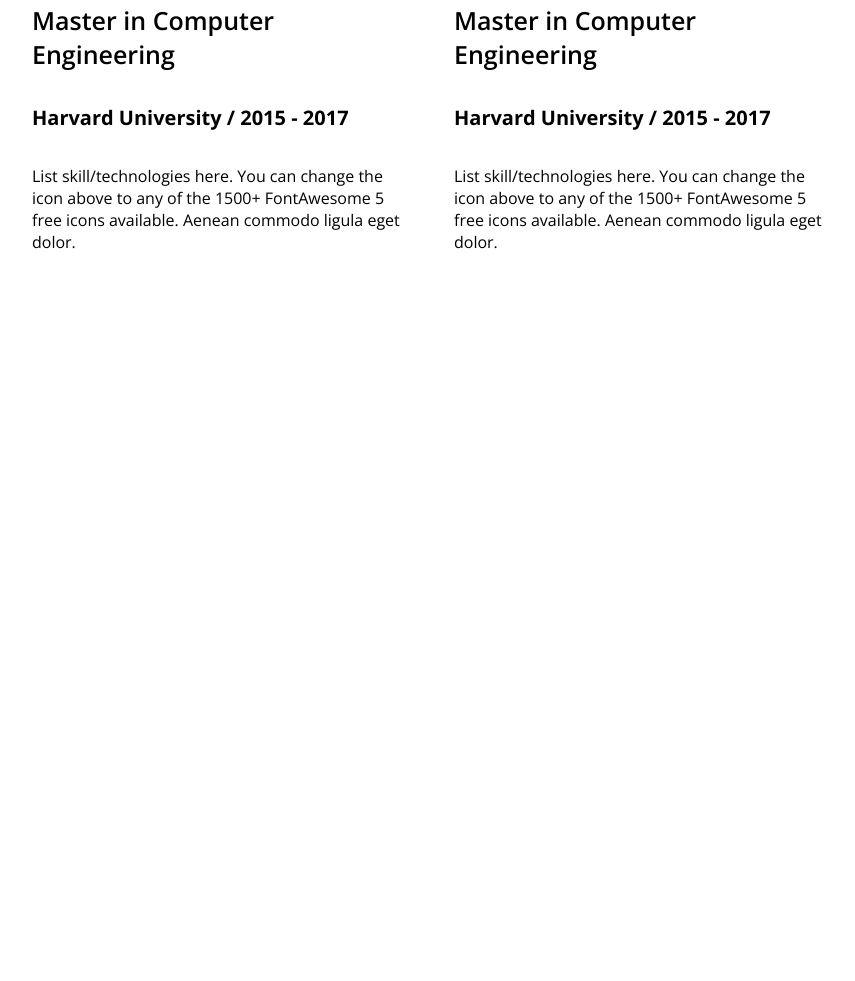
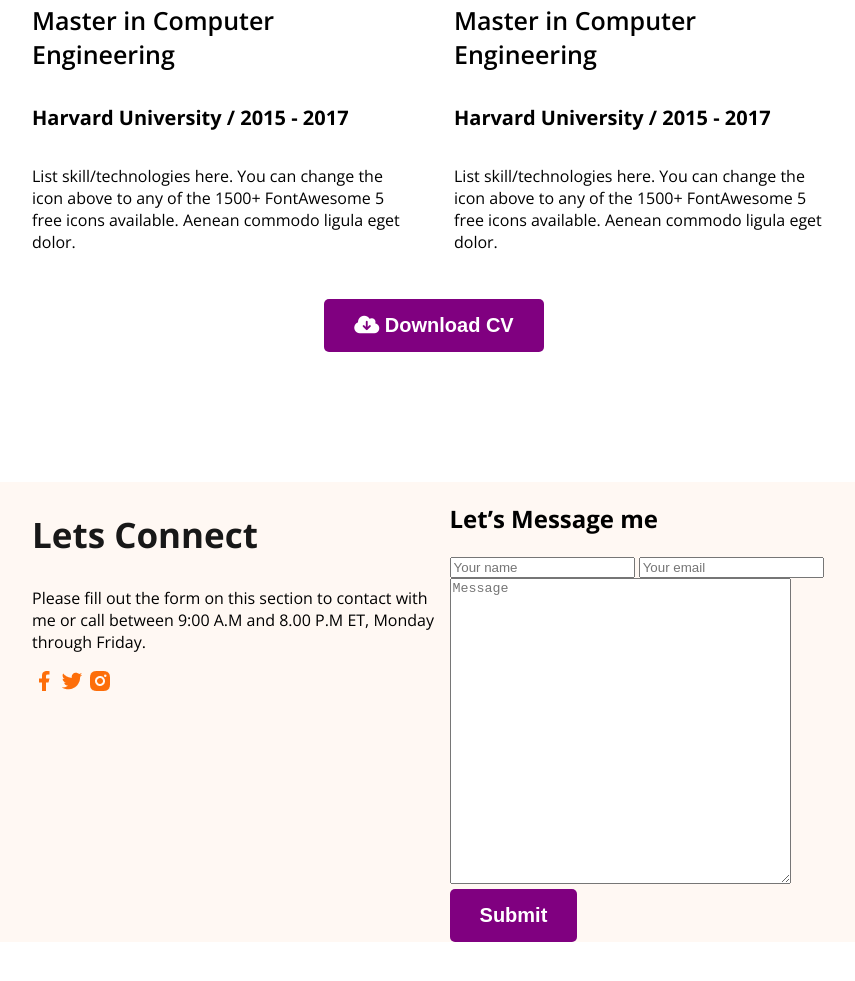
Before and after one commit to noymuljim/portfolio2, a plain HTML site: page index.html in a window 1280 px wide. Shown: the part 3243-4224 px from the top of the page, without its empty margins (206-1061 px from the left). Before the commit the page ends 3642 px from the top, so only its background shows below. Drawn offline with nearby package versions, Linux system fonts and the light colour scheme.

Commit message:
half footer done

```diff
--- a/index.html
+++ b/index.html
@@ -186,9 +186,39 @@
                 </div>
 
 
+                <div class="resume-download-cv">
+                    <a href=""><button class=" btn"><i class="fa-solid fa-cloud-arrow-down"></i> Download
+                            CV</button></a>
+                </div>
+
+
             </section>
         </main>
-        <footer></footer>
+        <footer>
+            <section class="section-bg">
+                <div class="footer">
+
+                    <div class="footer-left">
+                        <h1 class="color-dark-1">Lets Connect</h1>
+                        <p>Please fill out the form on this section to contact with me or call between 9:00 A.M and 8.00
+                            P.M ET, Monday through Friday.</p>
+                        <a href=""><img src="./assets/icons/facebook.png" alt=""></a>
+                        <a href=""><img src="./assets/icons/twitter.png" alt=""></a>
+                        <a href=""><img src="./assets/icons/insta.png" alt=""></a>
+                    </div>
+                    <div class="footer-right">
+                        <h1>Let’s Message me</h1>
+                        <form action="">
+                            <input placeholder="Your name" type="text">
+                            <input placeholder="Your email" type="text">
+                            <textarea placeholder="Message" rows="20" cols="40" name="" id=""></textarea>
+                            <input class="btn" type="submit" value="Submit">
+                        </form>
+                    </div>
+                </div>
+
+            </section>
+        </footer>
     </body>
 
 </html>
--- a/style/style.css
+++ b/style/style.css
@@ -208,3 +208,22 @@ main section{
 .resume-right-side p{
   font-size: 16px;
 }
+.resume-download-cv{
+  margin-top: 30px;
+  text-align: center;
+}
+
+
+/* footer design  */
+.footer{
+  display: flex;
+  margin: 130px 230px;
+}
+.footer-left h1{
+font-size: 35px;
+font-weight: bold;
+}
+.footer-left p{
+  font-size: 16px;
+  /* font-weight:  */
+}
```
